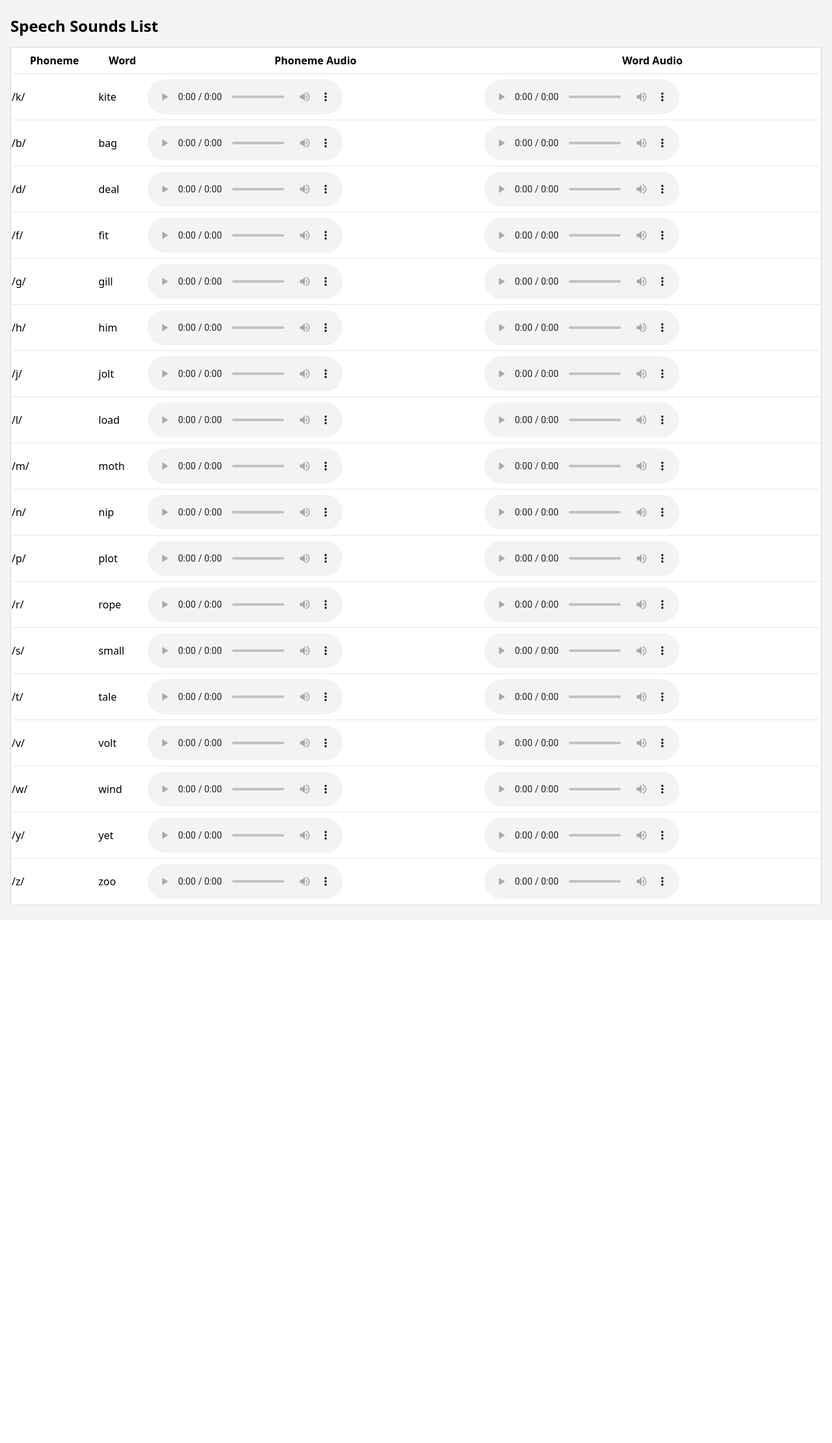
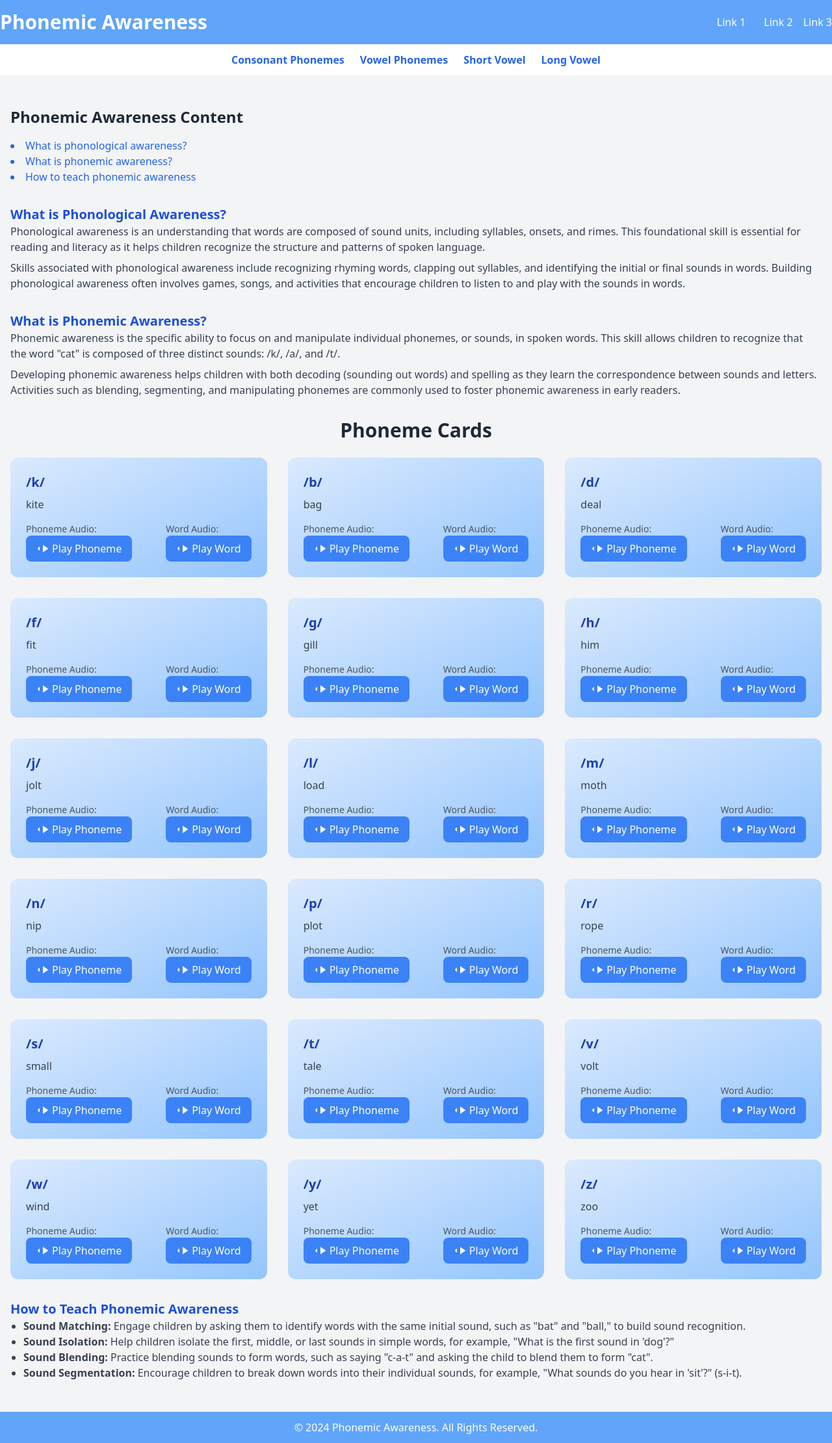
Before and after one commit to berlincapztone/speechfiy, a Django app: page /joe/ in a window 1280 px wide. Shown: the whole page at 65% size. Before the commit the page ends 1392 px from the top, so only its background shows below. Run offline with Django 5.2, Linux system fonts and the light colour scheme; data comes from the database, SQL or seed files in the repository.

Commit message:
my commit all my commit

```diff
--- a/myapp/templates/myapp/speechsound_list.html
+++ b/myapp/templates/myapp/speechsound_list.html
@@ -1,4 +1,4 @@
-
+{% load static %}
 <!DOCTYPE html>
 <html lang="en">
 <head>
@@ -7,47 +7,114 @@
     <title>Speech Sounds</title>
     <link href="https://cdn.jsdelivr.net/npm/tailwindcss@2.2.19/dist/tailwind.min.css" rel="stylesheet">
 </head>
-<body class="bg-gray-100">
-    <div class="container mx-auto px-4 py-6">
-        <h1 class="text-2xl font-bold mb-4">Speech Sounds List</h1>
-        <table class="min-w-full bg-white border border-gray-300">
-            <thead>
-                <tr>
-                    <th class="py-2 border-b">Phoneme</th>
-                    <th class="py-2 border-b">Word</th>
-                    <th class="py-2 border-b">Phoneme Audio</th>
-                    <th class="py-2 border-b">Word Audio</th>
-                </tr>
-            </thead>
-            <tbody>
-                {% for sound in speech_sounds %}
-                <tr class="hover:bg-gray-100">
-                    <td class="py-2 border-b">{{ sound.phoneme }}</td>
-                    <td class="py-2 border-b">{{ sound.word }}</td>
-                    <td class="py-2 border-b">
+<body class="bg-gray-100 font-sans">
+
+<header class="bg-blue-400 text-white py-4">
+    <div class="container mx-auto flex justify-between items-center">
+        <h1 class="text-3xl font-semibold">Phonemic Awareness</h1>
+        <nav>
+            <a href="#" class="text-white hover:text-gray-200 mx-3">Link 1</a>
+            <a href="#" class="text-white hover:text-gray-200 mx-3">Link 2</a>
+            <a href="#" class="text-white hover:text-gray-200">Link 3</a>
+        </nav>
+    </div>
+</header>
+
+<nav class="bg-white py-3">
+    <div class="container mx-auto">
+        <ul class="flex justify-center space-x-6">
+            <li><a class="text-blue-600 font-semibold hover:text-blue-800" href="#">Consonant Phonemes</a></li>
+            <li><a class="text-blue-600 font-semibold hover:text-blue-800" href="#">Vowel Phonemes</a></li>
+            <li><a class="text-blue-600 font-semibold hover:text-blue-800" href="#">Short Vowel</a></li>
+            <li><a class="text-blue-600 font-semibold hover:text-blue-800" href="#">Long Vowel</a></li>
+        </ul>
+    </div>
+</nav>
+
+<main class="container mx-auto my-8 p-4 bg- rounded-lg">
+    <section>
+        <h2 class="text-2xl font-bold text-gray-800 mb-4">Phonemic Awareness Content</h2>
+        <ul class="list-disc list-inside text-blue-600">
+            <li><a href="#phonological-awareness" class="hover:underline">What is phonological awareness?</a></li>
+            <li><a href="#phonemic-awareness" class="hover:underline">What is phonemic awareness?</a></li>
+            <li><a href="#teach-phonemic-awareness" class="hover:underline">How to teach phonemic awareness</a></li>
+        </ul>
+    </section>
+
+    <section id="phonological-awareness" class="mt-8">
+        <h3 class="text-xl font-semibold text-blue-700">What is Phonological Awareness?</h3>
+        <p class="text-gray-700">Phonological awareness is an understanding that words are composed of sound units, including syllables, onsets, and rimes. This foundational skill is essential for reading and literacy as it helps children recognize the structure and patterns of spoken language.</p>
+        <p class="text-gray-700 mt-2">Skills associated with phonological awareness include recognizing rhyming words, clapping out syllables, and identifying the initial or final sounds in words. Building phonological awareness often involves games, songs, and activities that encourage children to listen to and play with the sounds in words.</p>
+    </section>
+
+    <section id="phonemic-awareness" class="mt-8">
+        <h3 class="text-xl font-semibold text-blue-700">What is Phonemic Awareness?</h3>
+        <p class="text-gray-700">Phonemic awareness is the specific ability to focus on and manipulate individual phonemes, or sounds, in spoken words. This skill allows children to recognize that the word "cat" is composed of three distinct sounds: /k/, /a/, and /t/.</p>
+        <p class="text-gray-700 mt-2">Developing phonemic awareness helps children with both decoding (sounding out words) and spelling as they learn the correspondence between sounds and letters. Activities such as blending, segmenting, and manipulating phonemes are commonly used to foster phonemic awareness in early readers.</p>
+    </section>
+
+    <section class="mt-8">
+        <h2 class="text-3xl font-bold text-center text-gray-800">Phoneme Cards</h2>
+        <div class="grid grid-cols-1 sm:grid-cols-2 lg:grid-cols-3 gap-8 mt-6">
+            {% for sound in speech_sounds %}
+            <div class="bg-gradient-to-br from-blue-100 via-sky-200 to-blue-300 rounded-xl p-6 transform transition-all duration-300 hover:scale-105">
+                <h3 class="text-xl font-semibold text-blue-800 mb-2">{{ sound.phoneme }}</h3>
+                <p class="text-gray-700">{{ sound.word }}</p>
+
+                <div class="mt-4 flex justify-between space-x-4">
+                    <div>
+                        <p class="text-sm text-gray-600">Phoneme Audio:</p>
                         {% if sound.sound_phoneme %}
-                            <audio controls>
-                                <source src="{{ sound.sound_phoneme.url }}" type="audio/mpeg">
-                                Your browser does not support the audio element.
-                            </audio>
+                            <button onclick="document.getElementById('phoneme{{ forloop.counter }}').play()"
+                                    class="bg-blue-500 text-white rounded-lg px-4 py-2 flex items-center hover:bg-blue-600">
+                                <svg xmlns="http://www.w3.org/2000/svg" class="h-5 w-5 mr-1" viewBox="0 0 24 24" fill="currentColor">
+                                    <path d="M3 10v4h1l2 2V8l-2 2H3zm9-5v14l10-7z"/>
+                                </svg>
+                                Play Phoneme
+                            </button>
+                            <audio id="phoneme{{ forloop.counter }}" src="{{ sound.sound_phoneme.url }}"></audio>
                         {% else %}
-                            No audio
+                            <span class="text-gray-400 italic">No audio</span>
                         {% endif %}
-                    </td>
-                    <td class="py-2 border-b">
+                    </div>
+
+                    <div>
+                        <p class="text-sm text-gray-600">Word Audio:</p>
                         {% if sound.sound_word %}
-                            <audio controls>
-                                <source src="{{ sound.sound_word.url }}" type="audio/mpeg">
-                                Your browser does not support the audio element.
-                            </audio>
+                            <button onclick="document.getElementById('word{{ forloop.counter }}').play()"
+                                    class="bg-blue-500 text-white rounded-lg px-4 py-2 flex items-center hover:bg-blue-600">
+                                <svg xmlns="http://www.w3.org/2000/svg" class="h-5 w-5 mr-1" viewBox="0 0 24 24" fill="currentColor">
+                                    <path d="M3 10v4h1l2 2V8l-2 2H3zm9-5v14l10-7z"/>
+                                </svg>
+                                Play Word
+                            </button>
+                            <audio id="word{{ forloop.counter }}" src="{{ sound.sound_word.url }}"></audio>
                         {% else %}
-                            No audio
+                            <span class="text-gray-400 italic">No audio</span>
                         {% endif %}
-                    </td>
-                </tr>
-                {% endfor %}
-            </tbody>
-        </table>
+                    </div>
+                </div>
+            </div>
+            {% endfor %}
+        </div>
+    </section>
+
+    <section id="teach-phonemic-awareness" class="mt-8">
+        <h3 class="text-xl font-semibold text-blue-700">How to Teach Phonemic Awareness</h3>
+        <ul class="list-disc pl-5 text-gray-700">
+            <li><strong>Sound Matching:</strong> Engage children by asking them to identify words with the same initial sound, such as "bat" and "ball," to build sound recognition.</li>
+            <li><strong>Sound Isolation:</strong> Help children isolate the first, middle, or last sounds in simple words, for example, "What is the first sound in 'dog'?"</li>
+            <li><strong>Sound Blending:</strong> Practice blending sounds to form words, such as saying "c-a-t" and asking the child to blend them to form "cat".</li>
+            <li><strong>Sound Segmentation:</strong> Encourage children to break down words into their individual sounds, for example, "What sounds do you hear in 'sit'?" (s-i-t).</li>
+        </ul>
+    </section>
+</main>
+
+<footer class="bg-blue-400 text-white py-3 mt-5">
+    <div class="container text-center">
+        &copy; 2024 Phonemic Awareness. All Rights Reserved.
     </div>
+</footer>
+
 </body>
 </html>
```
